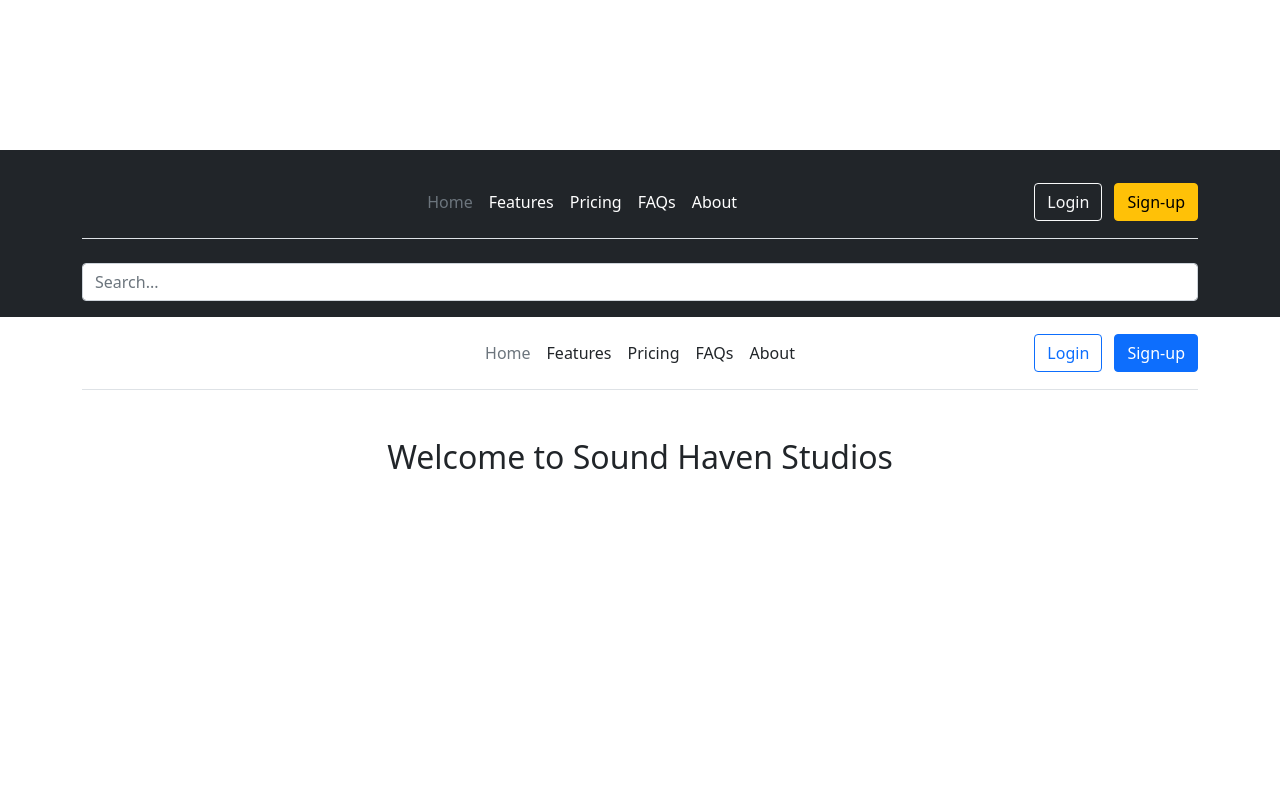
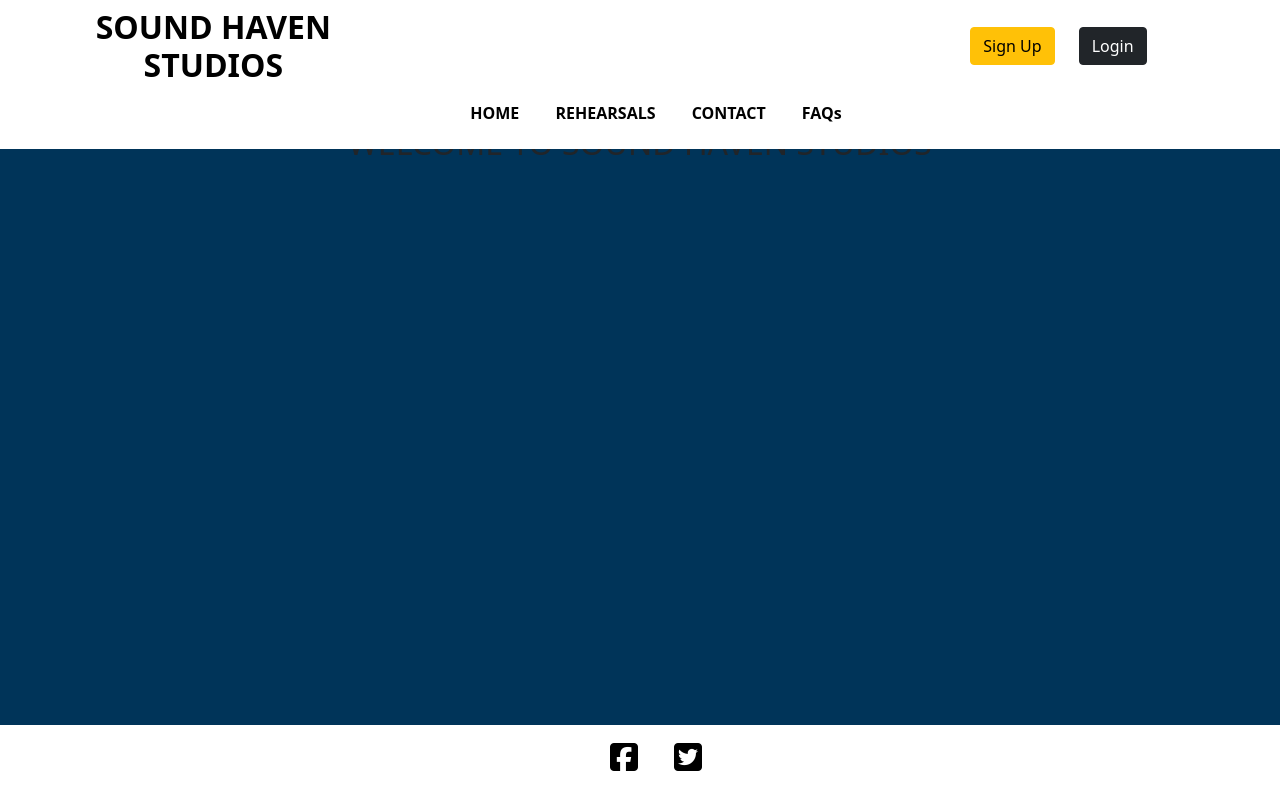
Before and after one commit to DPHamdev/MP-4, a Django app: page / in a window 1280 px wide. Run offline with Django 3.2, Linux system fonts and the light colour scheme; some libraries are stand-ins or nearby versions.

Commit message:
Added nav bar and footer

```diff
--- a/home/templates/home/index.html
+++ b/home/templates/home/index.html
@@ -11,10 +11,10 @@
 
 
 {% block content %}
-    <div class="container h-100">
+    <div class="container-fluid h-100">
         <div class="row h-100">
             <h2 class="my-4 text-center">
-                Welcome to Sound Haven Studios
+                WELCOME TO SOUND HAVEN STUDIOS
             </h2>
         </div>
     </div>
--- a/static/css/base.css
+++ b/static/css/base.css
@@ -1,9 +1,44 @@
 body {
-    padding-top: 150px;
+    padding-top: 100px;
+    background-color: #003459;
 }
 
-#navlogo {
-    padding-top: 10px;
-    max-width: 100%;
-    max-height: 100px;
+header {
+    background-color: white;
 }
+
+.nav-links {
+    font-weight: 600;
+}
+
+footer {
+    position: fixed;
+    height: 75px;
+    bottom: 0;
+    width: 100%;
+    background-color: white;
+}
+
+.socials {
+    font-size: xx-large;
+}
+
+.nav-icon {
+    color: white;
+}
+
+.brand {
+    color: black !important;
+}
+
+a:hover {
+    color: #007ea7 !important;
+}
+
+ul > li {
+    display: inline-block !important;
+}
+
+.nav-link {
+    color: black !important;
+}
--- a/templates/base.html
+++ b/templates/base.html
@@ -22,10 +22,12 @@
     {% endblock %}
 
     {% block corejs %}
+        <script src="https://code.jquery.com/jquery-3.6.0.min.js" integrity="sha256-/xUj+3OJU5yExlq6GSYGSHk7tPXikynS7ogEvDej/m4=" crossorigin="anonymous"></script>
         <script src="https://cdn.jsdelivr.net/npm/bootstrap@5.1.3/dist/js/bootstrap.bundle.min.js" integrity="sha384-ka7Sk0Gln4gmtz2MlQnikT1wXgYsOg+OMhuP+IlRH9sENBO0LRn5q+8nbTov4+1p" crossorigin="anonymous"></script>
         <script src="https://cdn.jsdelivr.net/npm/@popperjs/core@2.10.2/dist/umd/popper.min.js" integrity="sha384-7+zCNj/IqJ95wo16oMtfsKbZ9ccEh31eOz1HGyDuCQ6wgnyJNSYdrPa03rtR1zdB" crossorigin="anonymous"></script>
         <script src="https://cdn.jsdelivr.net/npm/bootstrap@5.1.3/dist/js/bootstrap.min.js" integrity="sha384-QJHtvGhmr9XOIpI6YVutG+2QOK9T+ZnN4kzFN1RtK3zEFEIsxhlmWl5/YESvpZ13" crossorigin="anonymous"></script>
-    {% endblock %}
+        <script src="https://kit.fontawesome.com/12c25e1e78.js" crossorigin="anonymous"></script>
+      {% endblock %}
 
     {% block extra_js %}
     {% endblock %}
@@ -33,55 +35,39 @@
     <title>Sound Haven Studios {% block extra_title %}{% endblock %}</title>
   </head>
   <body>
-    <header class="p-3 bg-dark text-white">
-      <div class="container">
-        <div class="d-flex flex-wrap align-items-center justify-content-center justify-content-md-between py-3 mb-4 border-bottom">
-          <a href="/" class="d-flex align-items-center mb-2 mb-lg-0 text-white text-decoration-none">
-            <svg class="bi me-2" width="40" height="32" role="img" aria-label="Bootstrap"><use xlink:href="#bootstrap"></use></svg>
-          </a>
-
-          <ul class="nav col-12 col-md-auto mb-2 justify-content-center mb-md-0">
-            <li><a href="#" class="nav-link px-2 text-secondary">Home</a></li>
-            <li><a href="#" class="nav-link px-2 text-white">Features</a></li>
-            <li><a href="#" class="nav-link px-2 text-white">Pricing</a></li>
-            <li><a href="#" class="nav-link px-2 text-white">FAQs</a></li>
-            <li><a href="#" class="nav-link px-2 text-white">About</a></li>
-          </ul>
-
-          <div class="text-end">
-            <button type="button" class="btn btn-outline-light me-2">Login</button>
-            <button type="button" class="btn btn-warning">Sign-up</button>
-          </div>
+      <header class="container-fluid fixed-top">
+        <div class="row">
+            <div class="col-12 col-lg-4 col-md-12 my-auto py-1 py-lg-0 text-center text-lg-left">
+                <a href="{% url 'home' %}" class="nav-link">
+                    <h2 class="brand my-0"><strong>SOUND HAVEN STUDIOS</strong></h2>
+                </a>
+            </div>
+            <div class="col-12 col-lg-2 col-md-6 offset-lg-4 my-auto py-1 py-lg-0 text-end">
+                <button type="button" class="btn btn-warning">Sign Up</button>
+            </div>
+            <div class="col-12 col-lg-2 col-md-6 my-auto py-1 py-lg-0 text-start">
+                <button type="button" class="btn btn-dark">Login</button>
+            </div>
         </div>
-        <form class="text-end col-12">
-          <input type="search" class="form-control form-control-dark" placeholder="Search..." aria-label="Search">
-        </form>
-      </div>
-    </header>
-
-    <div class="container">
-      <header class="d-flex flex-wrap align-items-center justify-content-center justify-content-md-between py-3 mb-4 border-bottom">
-        <a href="/" class="d-flex align-items-center col-md-3 mb-2 mb-md-0 text-dark text-decoration-none">
-          <svg class="bi me-2" width="40" height="32" role="img" aria-label="Bootstrap"><use xlink:href="#bootstrap"></use></svg>
-        </a>
-
-        <ul class="nav col-12 col-md-auto mb-2 justify-content-center mb-md-0">
-          <li><a href="#" class="nav-link px-2 link-secondary">Home</a></li>
-          <li><a href="#" class="nav-link px-2 link-dark">Features</a></li>
-          <li><a href="#" class="nav-link px-2 link-dark">Pricing</a></li>
-          <li><a href="#" class="nav-link px-2 link-dark">FAQs</a></li>
-          <li><a href="#" class="nav-link px-2 link-dark">About</a></li>
-        </ul>
-
-        <div class="col-md-3 text-end">
-          <button type="button" class="btn btn-outline-primary me-2">Login</button>
-          <button type="button" class="btn btn-primary">Sign-up</button>
+        <div class="row align-items-start">
+            <div class="col text-center">
+                <ul>
+                    <li class="nav-item nav-links">
+                        <a href="{% url 'home' %}" class="nav-link"> HOME </a>
+                    </li>
+                    <li class="nav-item nav-links">
+                        <a href="{% url 'home' %}" class="nav-link"> REHEARSALS </a>
+                    </li>
+                    <li class="nav-item nav-links">
+                        <a href="{% url 'home' %}" class="nav-link"> CONTACT </a>
+                    </li>
+                    <li class="nav-item nav-links">
+                        <a href="{% url 'home' %}" class="nav-link"> FAQs </a>
+                    </li>
+                </ul>
+            </div>
         </div>
       </header>
-    </div>
-
-
-
 
     {% if messages %}
         <div class="message-container"></div>
@@ -96,5 +82,22 @@
     {% block postloadjs %}
     {% endblock %}
 
+    <footer>
+        <div class="container">
+            <div class="row ">
+                <div class="col text-center align-items-end">
+                    <ul>
+                        <li class="nav-item socials">
+                            <a href="{% url 'home' %}" class="nav-link"> <i class="fab fa-facebook-square"></i> </a>
+                        </li>
+                        <li class="nav-item socials">
+                            <a href="{% url 'home' %}" class="nav-link"> <i class="fab fa-twitter-square"></i> </a>
+                        </li>
+                    </ul>
+                </div>
+            </div>
+        </div>
+    </footer>
+
   </body>
 </html>
```
